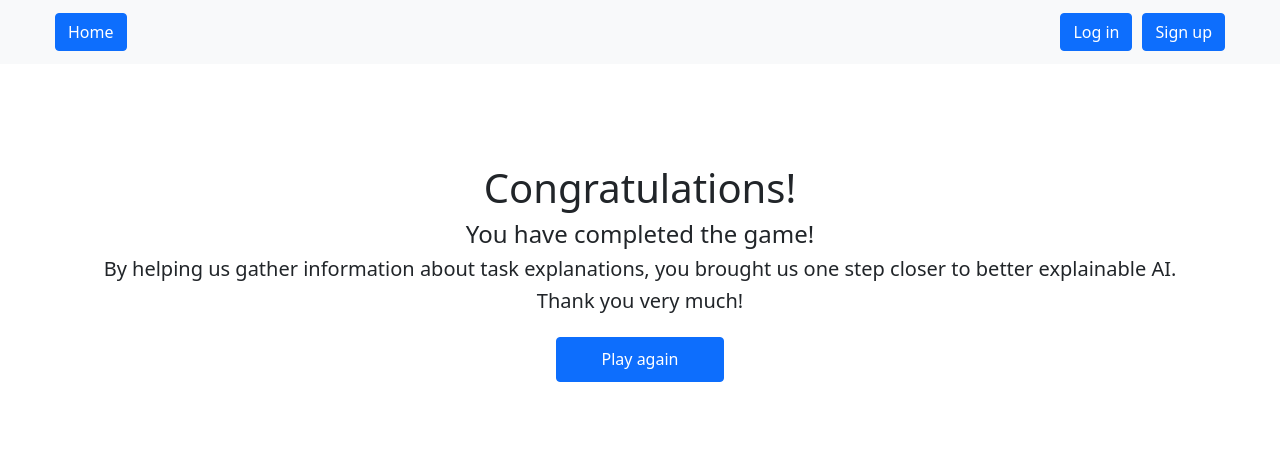
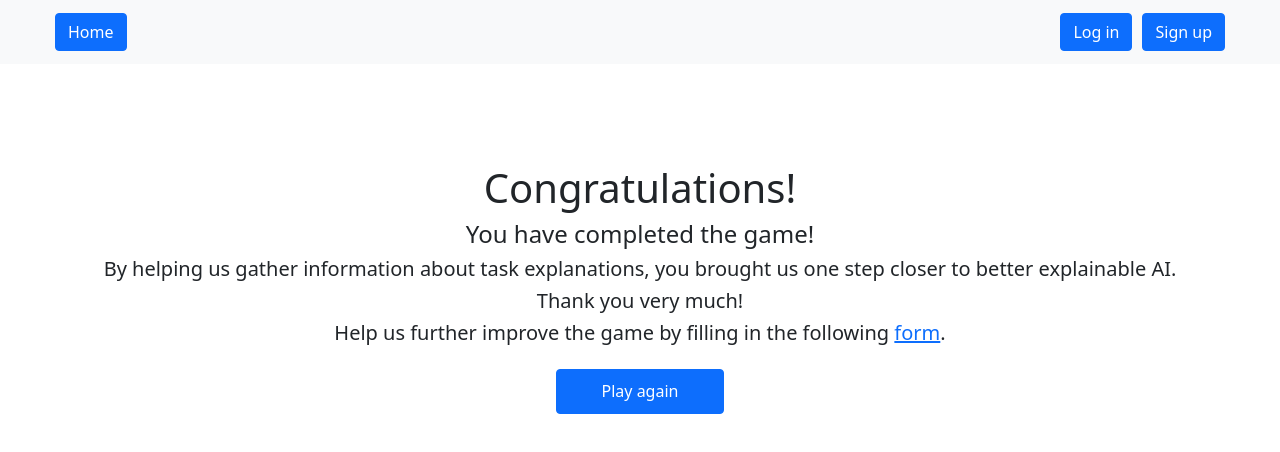
Before and after one commit to MarcianoJ/CrowdComputingProject, a React (Create React App) app in the folder frontend/: page /finished in a window 1280 px wide. Shown: the top 452 px of the page. Built offline with nearby package versions, Linux system fonts and the light colour scheme.

Commit message:
Add form link

```diff
--- a/frontend/src/components/Finished.js
+++ b/frontend/src/components/Finished.js
@@ -8,6 +8,7 @@ const Finished = (props) => {
     const [cookies, setCookie, removeCookie] = useCookies();
     const [isLoading, setIsLoading] = useState(false)
 
+    const formlink = "https://docs.google.com/forms/d/e/1FAIpQLSfgO1bNkmnK7Joe8SNi9t2MQiDWfXYqAXcF6f5YbKjCf6egzg/viewform?usp=sf_link"
     function handlePlayagain() {
         if(!isLoading) {
             setIsLoading(true)
@@ -22,6 +23,11 @@ const Finished = (props) => {
                 <h4>You have completed the game!</h4>
                 <h5>By helping us gather information about task explanations, you brought us one step closer to better explainable AI.</h5>
                 <h5>Thank you very much!</h5>
+                {
+                    formlink == ""
+                    ? ""
+                    : <h5>Help us further improve the game by filling in the following <a target="_blank" href="https://docs.google.com/forms/d/e/1FAIpQLSfgO1bNkmnK7Joe8SNi9t2MQiDWfXYqAXcF6f5YbKjCf6egzg/viewform?usp=sf_link">form</a>.</h5>
+                }
                 <button className="mt-3 btn btn-primary main-button" onClick={handlePlayagain}>
                 {!isLoading ?
                     (<span>Play again</span>)
```
